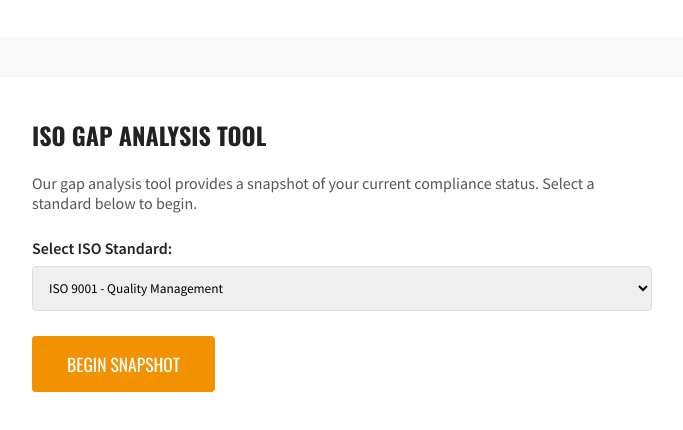
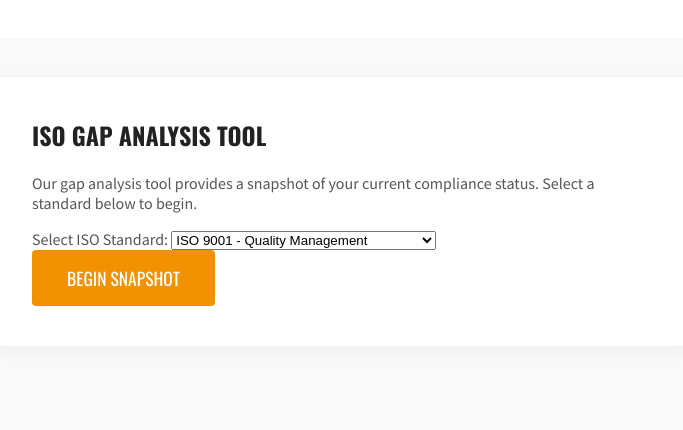
Before and after one commit to ScottsRepository/ISO-Gap-Analysis, a plain HTML site: page index.html in a window 1280 px wide. Shown: the part 166-596 px from the top of the page, without its empty margins (298-981 px from the left). Drawn offline with nearby package versions, Linux system fonts and the light colour scheme.

Commit message:
Clean up styles and update logo width
Removed unused input styles and adjusted logo width.

```diff
--- a/style.css
+++ b/style.css
@@ -25,8 +25,8 @@
 
 .logo {
     max-height: 80px;
+    width: auto;
     margin-bottom: 15px;
-    display: inline-block;
 }
 
 .tagline {
@@ -55,27 +55,6 @@
     color: var(--boo-dark);
     text-transform: uppercase;
     margin-top: 0;
-}
-
-.input-group {
-    margin: 25px 0;
-    text-align: left;
-}
-
-label {
-    display: block;
-    margin-bottom: 8px;
-    font-weight: 600;
-    color: var(--boo-dark);
-}
-
-select, input[type="text"] {
-    width: 100%;
-    padding: 12px;
-    border: 1px solid #ddd;
-    border-radius: 4px;
-    font-family: 'Source Sans Pro', sans-serif;
-    box-sizing: border-box;
 }
 
 .btn-primary {
```
